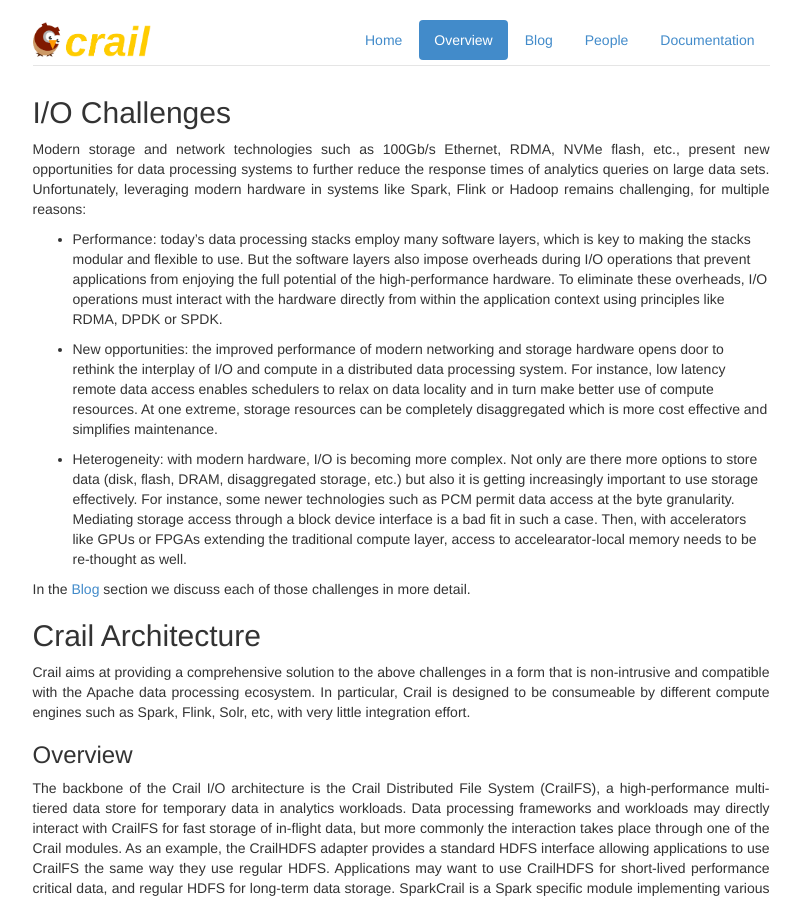
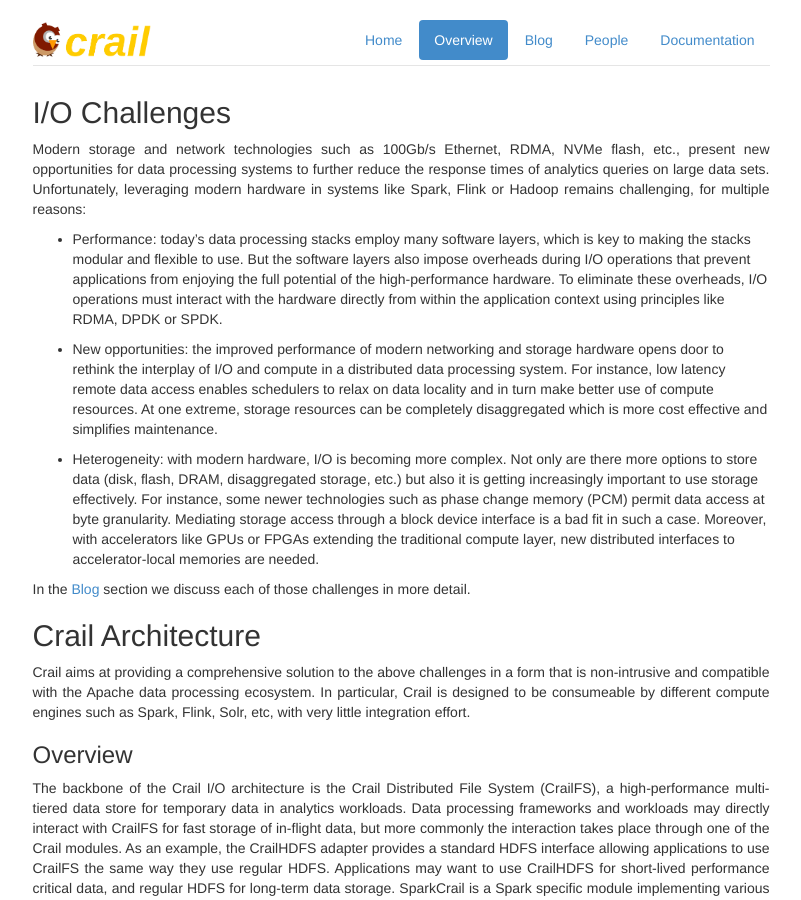
Before and after one commit to apache/incubator-crail-website, a Jekyll site: the page built from overview/index.md, in a window 1280 px wide and 900 px high. Shown: the whole window, without its empty margins (239-1040 px from the left). Built offline with Jekyll 4.4.1, drawn with Linux system fonts in a browser that asks for light colours.

Commit message:
Update index.md

```diff
--- a/overview/index.md
+++ b/overview/index.md
@@ -13,7 +13,7 @@
 
 * New opportunities: the improved performance of modern networking and storage hardware opens door to rethink the interplay of I/O and compute in a distributed data processing system. For instance, low latency remote data access enables schedulers to relax on data locality and in turn make better use of compute resources. At one extreme, storage resources can be completely disaggregated which is more cost effective and simplifies maintenance.
 
-* Heterogeneity: with modern hardware, I/O is becoming more complex. Not only are there more options to store data (disk, flash, DRAM, disaggregated storage, etc.) but also it is getting increasingly important to use storage effectively. For  instance, some newer technologies such as PCM permit data access at the byte granularity. Mediating storage access through a block device interface is a bad fit in such a case. Then, with accelerators like GPUs or FPGAs extending the traditional compute layer, access to accelearator-local memory needs to be re-thought as well.
+* Heterogeneity: with modern hardware, I/O is becoming more complex. Not only are there more options to store data (disk, flash, DRAM, disaggregated storage, etc.) but also it is getting increasingly important to use storage effectively. For  instance, some newer technologies such as phase change memory (PCM) permit data access at byte granularity. Mediating storage access through a block device interface is a bad fit in such a case. Moreover, with accelerators like GPUs or FPGAs extending the traditional compute layer, new distributed interfaces to accelerator-local memories are needed.
 
 In the [Blog](http://crail.io/blog) section we discuss each of those challenges in more detail.
 
```
